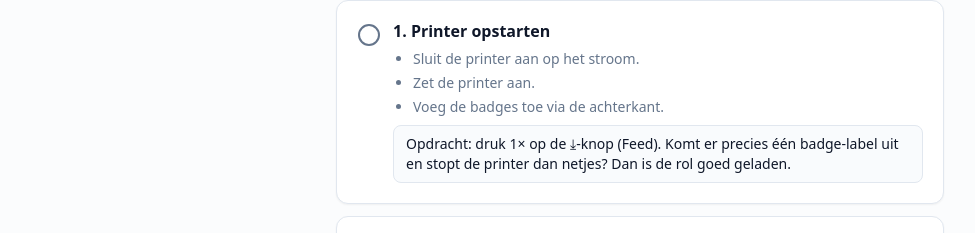
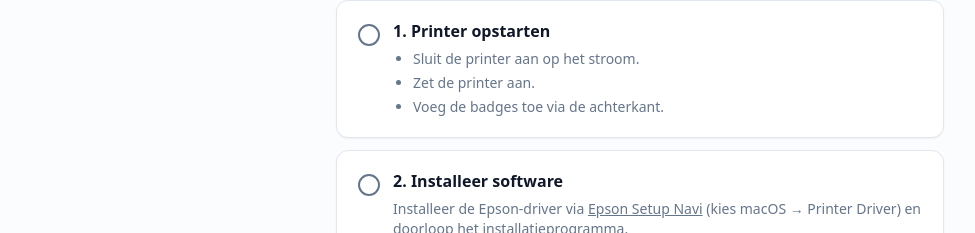
Before and after one commit to jessevanderpluijm/badge-scan, a Next.js app: page /printer-setup in a window 1280 px wide. Shown: the part 277-510 px from the top of the page, without its empty margins (0-975 px from the left). Built offline with nearby package versions, Linux system fonts and the light colour scheme; no server answers.

Commit message:
Drop the feed-button check from step 1
Co-Authored-By: Claude Fable 5.1 <noreply@anthropic.com>

```diff
--- a/src/app/(en)/printer-setup/setup-guide.tsx
+++ b/src/app/(en)/printer-setup/setup-guide.tsx
@@ -45,8 +45,6 @@ const STEPS: StepDef[] = [
         <li>Voeg de badges toe via de achterkant.</li>
       </ul>
     ),
-    task:
-      "Opdracht: druk 1× op de ⤓-knop (Feed). Komt er precies één badge-label uit en stopt de printer dan netjes? Dan is de rol goed geladen.",
   },
   {
     id: "software",
```
